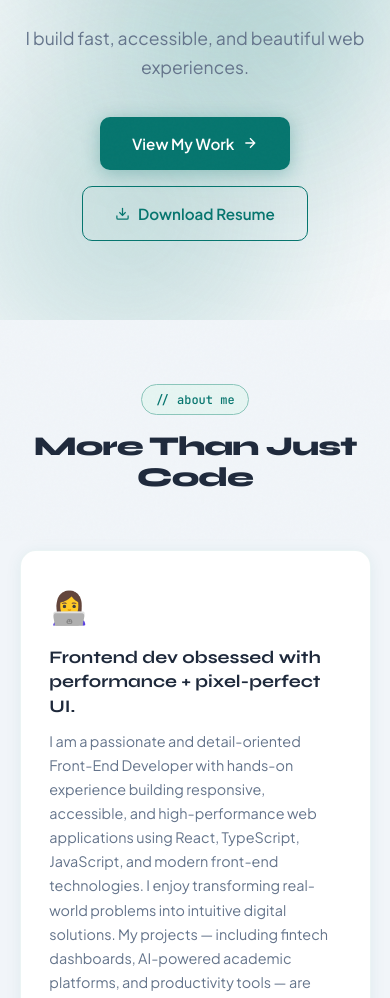
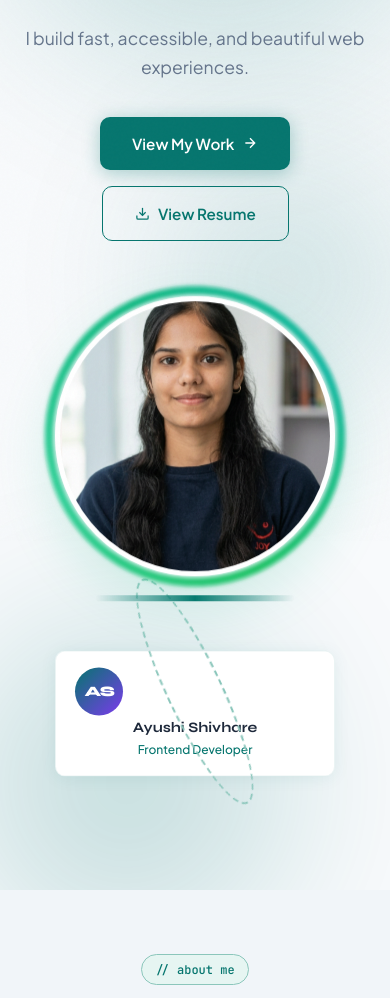
Before and after one commit to Ayushishivhare09/portfolio-website, a plain HTML site: page index.html in a window 390 px wide. Shown: the part 303-1301 px from the top of the page. Drawn offline with Linux system fonts and the light colour scheme.

Commit message:
update portfolio design and add resume

```diff
--- a/index.html
+++ b/index.html
@@ -17,7 +17,7 @@
 
   <!-- NAV -->
   <nav id="navbar">
-    <a href="#hero" class="nav-logo">AS<span>.</span></a>
+    <a href="#hero" class="nav-logo">Portfolio</a>
     <ul class="nav-links">
       <li><a href="#about">About</a></li>
       <li><a href="#skills">Skills</a></li>
@@ -51,6 +51,39 @@
       <div class="blob blob2"></div>
       <div class="blob blob3"></div>
     </div>
+    <div class="hero-visual reveal-up delay-3">
+      <div class="profile-wrapper">
+        <div class="profile-ring"></div>
+        <img
+          src="assets/image.png"
+          alt="Ayushi Shivhare"
+          class="profile-photo"
+        />
+        <div class="profile-accent"></div>
+      </div>
+      <div class="hero-card-float">
+        <div class="hc hc-main">
+          <div class="hc-avatar">
+            <div class="avatar-initials">AS</div>
+            <div class="avatar-ring"></div>
+          </div>
+          <div class="hc-info">
+            <p class="hc-name">Ayushi Shivhare</p>
+            <p class="hc-role">Frontend Developer</p>
+          </div>
+        </div> <!--
+        <div class="hc hc-stat">
+          <span class="hc-stat-num">90+</span>
+          <span class="hc-stat-label">Lighthouse Score</span>
+        </div>
+        <div class="hc hc-stat hc-stat2">
+          <span class="hc-stat-num">4+</span>
+          <span class="hc-stat-label">Merged PRs</span> -->
+        </div><!--
+        <div class="hc hc-badge">🏐 National Volleyball Player</div>
+      </div>-->
+    </div>
+
     <div class="hero-content">
       <div class="hero-badge reveal-up delay-1">
         <span class="badge-dot"></span> Open to opportunities
@@ -70,33 +103,10 @@
           <span>View My Work</span>
           <svg width="16" height="16" viewBox="0 0 24 24" fill="none" stroke="currentColor" stroke-width="2"><path d="M5 12h14M12 5l7 7-7 7"/></svg>
         </a>
-        <a href="c:\Users\Ayushi Shivhare\Downloads\Ayushi Shivhare-Resume.pdf" class="btn-outline magnetic" download>
+        <a href="assets/Ayushi Shivhare-Resume.pdf" class="btn-outline magnetic" View Resume>
           <svg width="15" height="15" viewBox="0 0 24 24" fill="none" stroke="currentColor" stroke-width="2"><path d="M21 15v4a2 2 0 01-2 2H5a2 2 0 01-2-2v-4"/><polyline points="7 10 12 15 17 10"/><line x1="12" y1="15" x2="12" y2="3"/></svg>
-          <span>Download Resume</span>
+          <span>View Resume</span>
         </a>
-      </div>
-    </div>
-    <div class="hero-visual reveal-up delay-3">
-      <div class="hero-card-float">
-        <div class="hc hc-main">
-          <div class="hc-avatar">
-            <div class="avatar-initials">AS</div>
-            <div class="avatar-ring"></div>
-          </div>
-          <div class="hc-info">
-            <p class="hc-name">Ayushi Shivhare</p>
-            <p class="hc-role">Frontend Developer</p>
-          </div>
-        </div>
-        <div class="hc hc-stat">
-          <span class="hc-stat-num">90+</span>
-          <span class="hc-stat-label">Lighthouse Score</span>
-        </div>
-        <div class="hc hc-stat hc-stat2">
-          <span class="hc-stat-num">4+</span>
-          <span class="hc-stat-label">Merged PRs</span>
-        </div>
-        <div class="hc hc-badge">🏐 National Volleyball Player</div>
       </div>
     </div>
     <a href="#about" class="scroll-down" aria-label="Scroll down">
@@ -462,7 +472,7 @@ With a strong foundation in problem-solving, a commitment to continuous learning
       <div class="ach-card reveal-up delay-2">
         <div class="ach-emoji">🌐</div>
         <h3>Active Open Source Contributor</h3>
-        <p>Contributed to real-world React codebases — 4+ merged pull requests, resolved production UI bugs, and followed professional Git workflows.</p>
+        <p>Contributed to real-world React codebases — merged pull requests, resolved production UI bugs, and followed professional Git workflows.</p>
       </div>
     </div>
   </section>
@@ -501,8 +511,8 @@ With a strong foundation in problem-solving, a commitment to continuous learning
   <!-- FOOTER -->
   <footer>
     <div class="footer-inner">
-      <span class="footer-logo">AS<span>.</span></span>
-      <p class="footer-copy">Designed &amp; Built by Ayushi Shivhare ✦ 2025</p>
+      <span class="footer-logo">Portfolio<span></span></span>
+      <p class="footer-copy">Designed &amp; Built by Ayushi Shivhare </p>
       <div class="footer-socials">
         <a href="https://github.com/ayushishivhare10" target="_blank" aria-label="GitHub">
           <svg width="18" height="18" viewBox="0 0 24 24" fill="currentColor"><path d="M12 0C5.374 0 0 5.373 0 12c0 5.302 3.438 9.8 8.207 11.387.599.111.793-.261.793-.577v-2.234c-3.338.726-4.033-1.416-4.033-1.416-.546-1.387-1.333-1.756-1.333-1.756-1.089-.745.083-.729.083-.729 1.205.084 1.839 1.237 1.839 1.237 1.07 1.834 2.807 1.304 3.492.997.107-.775.418-1.305.762-1.604-2.665-.305-5.467-1.334-5.467-5.931 0-1.311.469-2.381 1.236-3.221-.124-.303-.535-1.524.117-3.176 0 0 1.008-.322 3.301 1.23A11.509 11.509 0 0112 5.803c1.02.005 2.047.138 3.006.404 2.291-1.552 3.297-1.23 3.297-1.23.653 1.653.242 2.874.118 3.176.77.84 1.235 1.911 1.235 3.221 0 4.609-2.807 5.624-5.479 5.921.43.372.823 1.102.823 2.222v3.293c0 .319.192.694.801.576C20.566 21.797 24 17.3 24 12c0-6.627-5.373-12-12-12z"/></svg>
--- a/style.css
+++ b/style.css
@@ -146,6 +146,71 @@ nav.scrolled { border-color: var(--border); box-shadow: var(--shadow); }
   .nav-links, .nav-cta { display: none; }
   .hamburger { display: flex; }
 }
+@media (max-width: 900px) {
+  #hero {
+    flex-direction: column-reverse;
+    text-align: center;
+    padding-top: 100px;
+    min-height: auto;
+    padding-bottom: 5rem;
+  }
+
+  .hero-content {
+    max-width: 100%;
+  }
+
+  .hero-tagline {
+    max-width: 100%;
+  }
+
+  .hero-ctas {
+    justify-content: center;
+  }
+
+  .hero-visual {
+    display: flex;
+    flex-direction: column;
+    justify-content: center;
+    align-items: center;
+    width: 100%;
+    margin-bottom: 2rem;
+  }
+
+  .profile-wrapper {
+    width: 300px !important;
+    height: 300px !important;
+  }
+
+  .profile-photo {
+    width: 280px !important;
+    height: 280px !important;
+    border: 5px solid rgba(255, 255, 255, 0.95);
+  }
+
+  .profile-ring {
+    inset: 0 !important;
+  }
+
+  .profile-accent {
+    bottom: -15px;
+    width: 200px;
+  }
+
+  .hero-card-float {
+    width: 100%;
+    max-width: 280px;
+    margin-top: 2rem;
+  }
+
+  .hc,
+  .hc-main,
+  .hc-stat,
+  .hc-stat2,
+  .hc-badge {
+    width: 100% !important;
+    display: block;
+  }
+}
 
 /* ══════════════════════════════════ SHARED ══════════════════════════════════ */
 section { position: relative; z-index: 1; padding: 6rem 6%; }
@@ -219,6 +284,7 @@ section { position: relative; z-index: 1; padding: 6rem 6%; }
   display: flex; align-items: center;
   padding: 0 6%; padding-top: 80px;
   gap: 3rem; position: relative; overflow: hidden;
+  flex-direction: row-reverse;
 }
 
 /* Blobs */
@@ -239,7 +305,10 @@ section { position: relative; z-index: 1; padding: 6rem 6%; }
 }
 
 .hero-content { flex: 1; z-index: 2; max-width: 600px; }
-.hero-visual { flex: 1; z-index: 2; display: flex; justify-content: center; }
+.hero-visual {
+  flex: 1; z-index: 2; display: flex; flex-direction: column;
+  align-items: center; justify-content: flex-start; gap: 2rem;
+}
 
 .hero-badge {
   display: inline-flex; align-items: center; gap: .5rem;
@@ -286,31 +355,160 @@ section { position: relative; z-index: 1; padding: 6rem 6%; }
 
 .hero-ctas { display: flex; gap: 1rem; flex-wrap: wrap; }
 
+/* ===== Animated Profile Photo ===== */
+.profile-wrapper {
+  position: relative;
+  width: 420px;
+  height: 420px;
+  flex-shrink: 0;
+  display: flex;
+  align-items: center;
+  justify-content: center;
+  animation: floatProfile 6s ease-in-out infinite;
+  z-index: 2;
+  overflow: visible;
+}
+
+.profile-photo {
+  width: 380px;
+  height: 380px;
+  border-radius: 50%;
+  object-fit: cover;
+  object-position: center;
+  border: 6px solid rgba(255, 255, 255, 0.95);
+  box-shadow:
+    0 20px 60px rgba(16, 185, 129, 0.20),
+    0 0 0 12px rgba(16, 185, 129, 0.06);
+  position: relative;
+  z-index: 2;
+}
+
+/* Blue accent under profile */
+.profile-accent {
+  position: absolute;
+  bottom: -20px;
+  left: 50%;
+  transform: translateX(-50%);
+  width: 280px;
+  height: 6px;
+  background: linear-gradient(90deg, transparent, #05756e, transparent);
+  border-radius: 3px;
+}
+
+/* Rotating gradient ring */
+.profile-ring {
+  position: absolute;
+  inset: 0;
+  border-radius: 50%;
+  background: conic-gradient(
+    from 0deg,
+    #34d399, /* emerald-400 */
+    #10b981, /* emerald-500 */
+    #14b8a6, /* teal-500 */
+    #22c55e, /* green-500 */
+    #34d399
+  );
+  animation: rotateRing 10s linear infinite;
+  filter: blur(2px);
+}
+
+/* Inner mask to make ring visible */
+.profile-ring::after {
+  content: "";
+  position: absolute;
+  inset: 8px;
+  background: var(--bg);
+  border-radius: 50%;
+}
+
+@keyframes rotateRing {
+  to {
+    transform: rotate(360deg);
+  }
+}
+
+@keyframes floatProfile {
+  0%, 100% {
+    transform: translateY(0px);
+  }
+  50% {
+    transform: translateY(-12px);
+  }
+}
+
 /* Hero floating cards */
-.hero-card-float { position: relative; width: 300px; height: 300px; }
+.hero-card-float {
+  display: flex;
+  flex-direction: column;
+  gap: 1rem;
+  width: 100%;
+  max-width: 420px;
+  margin-top: 1rem;
+}
 .hc {
-  position: absolute; background: var(--white);
-  border: 1px solid var(--border);
-  border-radius: var(--radius); padding: 1.1rem 1.3rem;
-  box-shadow: var(--shadow-md);
+  position: relative;
+  width: 100%;
+  display: flex;
+  align-items: center;
+  justify-content: space-between;
+  gap: 1rem;
+  background: var(--white);
+  border: 1px solid var(--border2);
+  border-radius: var(--radius-sm);
+  padding: 1rem 1.2rem;
+  box-shadow: var(--shadow);
   animation: cardFloat 6s ease-in-out infinite;
-  will-change: transform;
+  z-index: 1;
 }
 .hc-main {
-  top: 0; left: 0; right: 0;
-  display: flex; align-items: center; gap: .9rem;
-  animation-delay: 0s;
+  position: relative;
+  top: auto;
+  left: auto;
+  right: auto;
+  transform: none;
+  width: 100%;
+  display: flex;
+  align-items: center;
+  gap: 1rem;
+  animation: cardFloat 6s ease-in-out infinite;
+  background: var(--white);
+  border: 1px solid var(--border2);
+  border-radius: var(--radius-sm);
+  padding: 1rem 1.2rem;
+  box-shadow: var(--shadow);
 }
 .hc-stat {
-  bottom: 20px; left: 0; width: 120px; text-align: center;
+  width: 100%;
+  text-align: center;
+  display: flex;
+  flex-direction: column;
+  align-items: center;
+  justify-content: center;
+  background: var(--white);
+  border: 1px solid var(--border2);
+  border-radius: var(--radius-sm);
+  padding: 1rem;
+  box-shadow: var(--shadow);
+  animation: cardFloat 6s ease-in-out infinite;
   animation-delay: -2s;
 }
-.hc-stat2 { bottom: 20px; right: 0; left: auto; width: 110px; animation-delay: -4s; }
+.hc-stat2 {
+  width: 100%;
+  animation-delay: -4s;
+}
 .hc-badge {
-  top: 110px; right: -10px; left: auto; width: auto;
-  font-size: .8rem; font-weight: 600; color: var(--slate2);
-  padding: .6rem 1rem; animation-delay: -1s;
+  width: 100%;
+  font-size: .8rem;
+  font-weight: 600;
+  color: var(--slate2);
+  padding: 1rem 1.2rem;
+  animation-delay: -1s;
   white-space: nowrap;
+  background: var(--white);
+  border: 1px solid var(--border2);
+  border-radius: var(--radius-sm);
+  box-shadow: var(--shadow);
+  text-align: center;
 }
 .hc-avatar {
   position: relative; flex-shrink: 0;
@@ -863,11 +1061,53 @@ footer {
 
 /* ══════════════════════════════════ RESPONSIVE ══════════════════════════════════ */
 @media(max-width: 900px) {
-  #hero { flex-direction: column; text-align: center; padding-top: 100px; min-height: auto; padding-bottom: 5rem; }
+  #hero {
+    flex-direction: column-reverse;
+    text-align: center;
+    padding-top: 100px;
+    min-height: auto;
+    padding-bottom: 5rem;
+  }
   .hero-content { max-width: 100%; }
   .hero-tagline { max-width: 100%; }
   .hero-ctas { justify-content: center; }
-  .hero-visual { display: none; }
+  .hero-visual {
+    display: flex;
+    flex-direction: column;
+    justify-content: center;
+    align-items: center;
+    width: 100%;
+    margin-bottom: 2rem;
+  }
+  .profile-wrapper {
+    width: 300px !important;
+    height: 300px !important;
+  }
+  .profile-photo {
+    width: 280px !important;
+    height: 280px !important;
+    border: 5px solid rgba(255, 255, 255, 0.95);
+  }
+  .profile-ring {
+    inset: 0 !important;
+  }
+  .profile-accent {
+    bottom: -15px;
+    width: 200px;
+  }
+  .hero-card-float {
+    width: 100%;
+    max-width: 280px;
+    margin-top: 2rem;
+  }
+  .hc,
+  .hc-main,
+  .hc-stat,
+  .hc-stat2,
+  .hc-badge {
+    width: 100% !important;
+    display: block;
+  }
   .scroll-down { display: none; }
 }
 @media(max-width: 600px) {
```
Also changed, not shown: assets/image.png (added), 1 other file.
